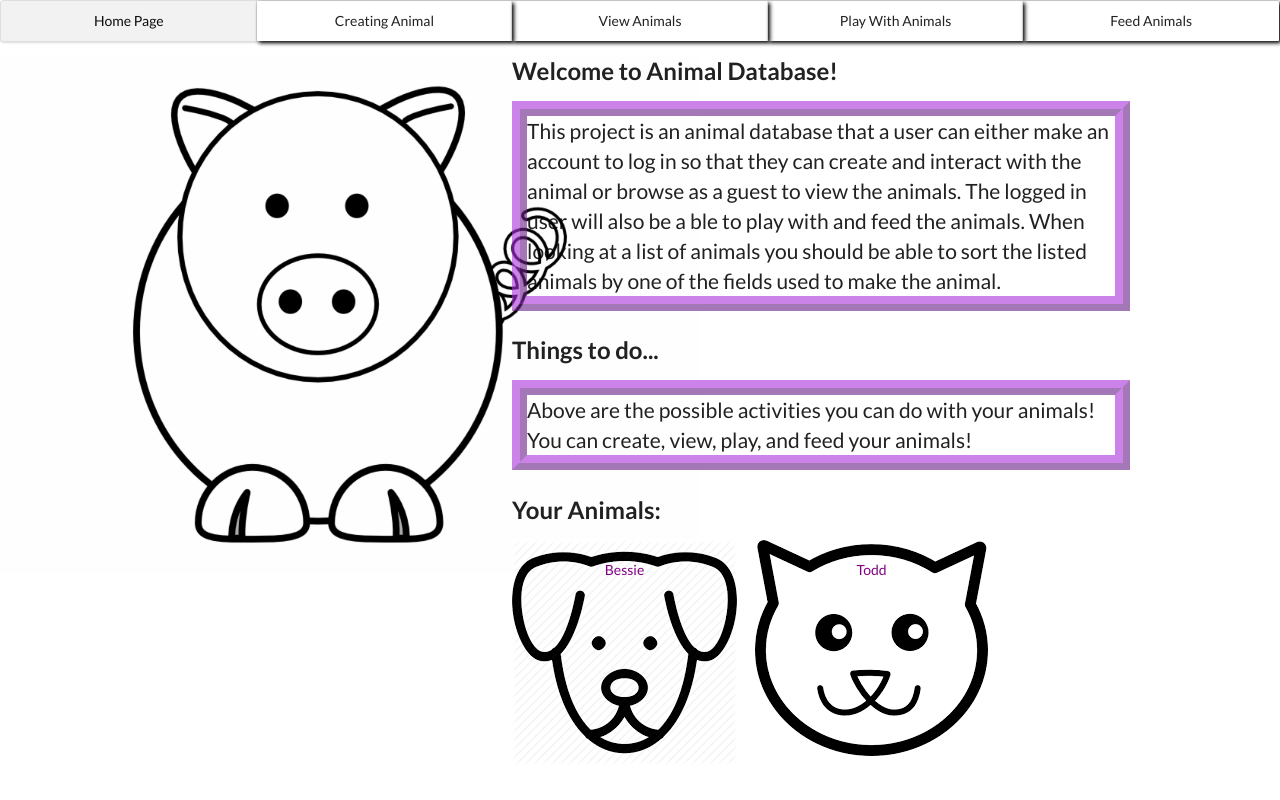
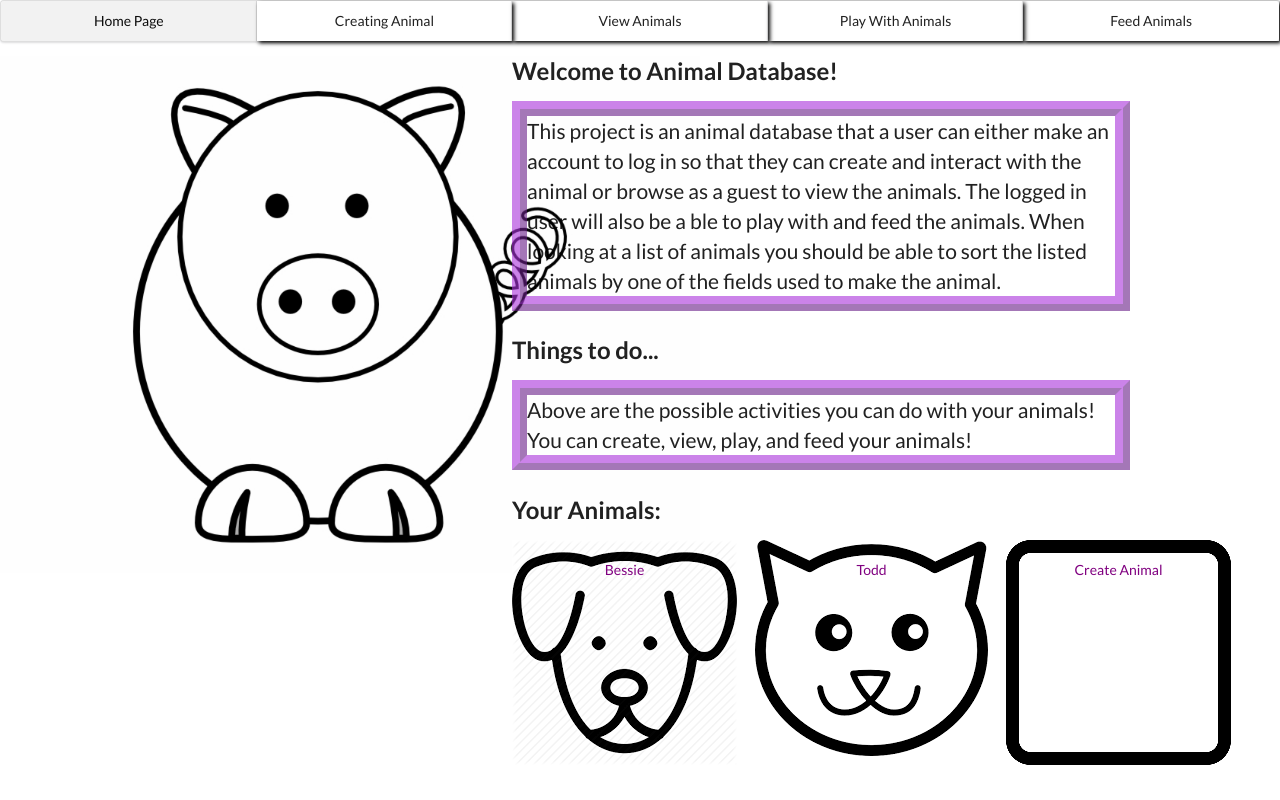
Before and after one commit to Bluealternate/CS320Project, a plain HTML site: page WorkFolder/HTMLFiles/MainPage.html in a window 1280 px wide. Drawn offline with nearby package versions, Linux system fonts and the light colour scheme.

Commit message:
Added href to createAnimal for mainPage
added createAnimal href for mainPage
Seth L

```diff
--- a/WorkFolder/CSSFiles/styles.css
+++ b/WorkFolder/CSSFiles/styles.css
@@ -91,6 +91,20 @@ p {
   padding: 20px 25px;
 }
 
+.faceButtons a.pet3 {
+  color: black;
+  float: left;
+  display: inline-block;
+  margin-right: 18px;
+  background-image: url("../Images/square.png");
+  background-repeat: no-repeat;
+  width: 225px;
+  height: 225px;
+  text-align: center;
+  -webkit-text-fill-color: purple;
+  padding: 20px 25px;
+}
+
 .faceButtons a:hover{
   -webkit-text-fill-color: #4CAF50;
   box-shadow: 2px 2px 4px #000000;
--- a/WorkFolder/HTMLFiles/MainPage.html
+++ b/WorkFolder/HTMLFiles/MainPage.html
@@ -41,6 +41,7 @@
     <div class = "faceButtons">
       <a href="PlayWithAnimal.html">Bessie</a>
       <a class = "pet2" href="">Todd</a>
+      <a class = "pet3" href="CreateAnimalPage.html">Create Animal</a>
 
     </div>
   </div>
```
Also changed, not shown: WorkFolder/Images/square.png (added).
